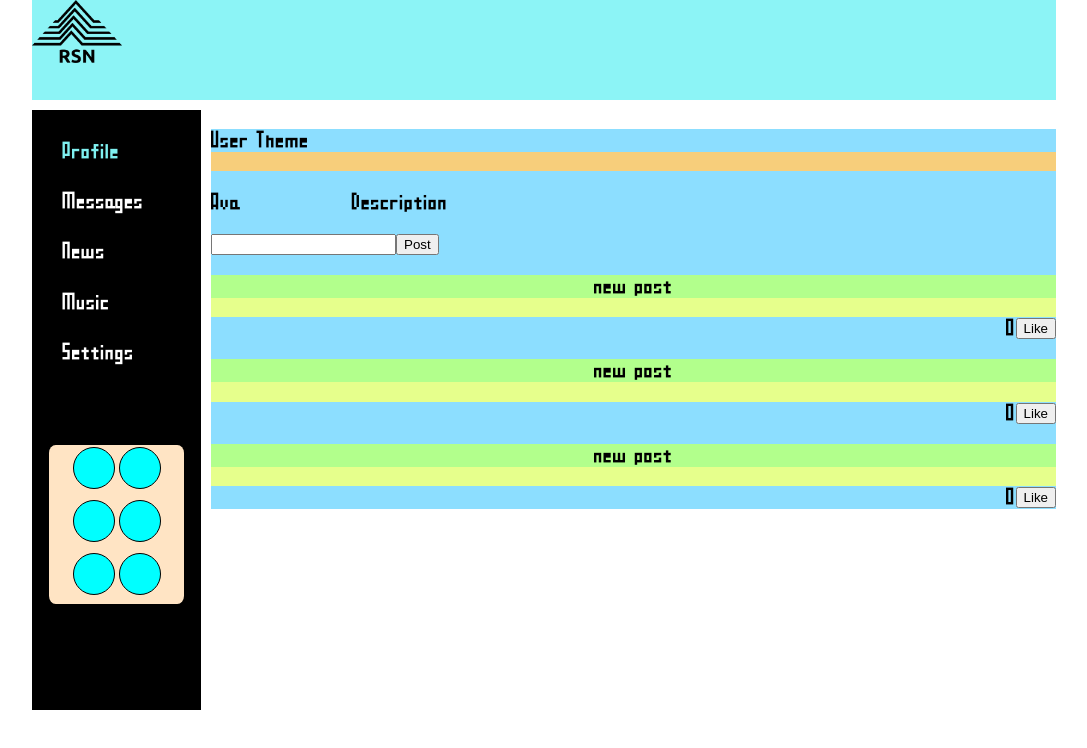
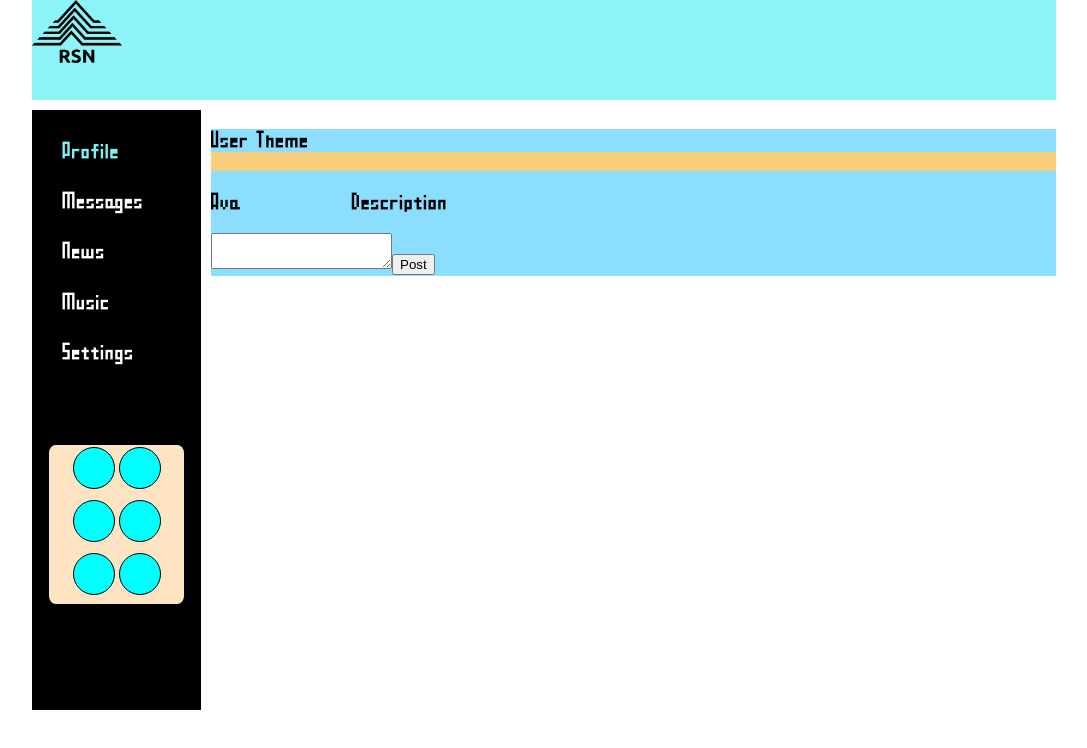
Before and after one commit to NikitOS-1/my-app1, a React (Create React App) app: page /profile in a window 1280 px wide. Shown: the top 748 px of the page, without its empty margins (96-1183 px from the left). Built offline with nearby package versions, Linux system fonts and the light colour scheme.

Commit message:
добавление поста на стену, FLUX(UI,BLL)

```diff
--- a/src/App.js
+++ b/src/App.js
@@ -14,11 +14,17 @@ const App = (props) => {
     <BrowserRouter>
       <div className='app-wrapper'>
         <Header />
-        <Navbar friendData={props.state.users}/>
+        <Navbar friendData={props.state.users} />
         <div className='content'>
           <Routes>
-            <Route path='/profile/*' element={<Profile postData={props.state.posts} />} />
-            <Route path='/messages/*' element={<Messages messageData={props.state.messages} />} />
+            <Route path='/profile/*' element={
+              <Profile
+                postData={props.state.posts}
+                addPost={props.addPost} />
+            } />
+            <Route path='/messages/*' element={
+              <Messages messageData={props.state.messages} />
+            } />
             <Route path='/news/*' element={<News />} />
             <Route path='/music/*' element={<Music />} />
             <Route path='/settings/*' element={<Settings />} />
--- a/src/components/MainRender/Profile/Profile.jsx
+++ b/src/components/MainRender/Profile/Profile.jsx
@@ -9,7 +9,7 @@ const Profile = (props) => {
         <div className={style.item}>
             <UserTheme />
             <UserInfo />
-            <UserWall postData={props.postData} />
+            <UserWall postData={props.postData} addPost={props.addPost} />
         </div>
     );
 };
--- a/src/components/MainRender/Profile/UserWall/AddPost/AddPost.jsx
+++ b/src/components/MainRender/Profile/UserWall/AddPost/AddPost.jsx
@@ -1,11 +1,17 @@
 import React from "react";
 import style from "./AddPost.module.css";
 
-const AddPost = () => {
+const AddPost = (props) => {
+
+    let text = React.createRef();
+    let addText = () => {
+        props.addPost(text.current.value)
+    };
+
     return (
         <div className={style.item}>
-            <input></input>
-            <button>Post</button>
+            <textarea ref={text}></textarea>
+            <button onClick={addText}>Post</button>
         </div>
     );
 };
--- a/src/components/MainRender/Profile/UserWall/UserWall.jsx
+++ b/src/components/MainRender/Profile/UserWall/UserWall.jsx
@@ -10,7 +10,7 @@ const UserWall = (props) => {
     );
     return (
         <div className={style.item}>
-            <AddPost />
+            <AddPost addPost={props.addPost} />
             {postElement}
         </div>
     );
--- a/src/index.js
+++ b/src/index.js
@@ -1,18 +1,5 @@
-import React from 'react';
-import ReactDOM from 'react-dom/client';
 import './index.css';
-import App from './App';
-import reportWebVitals from './reportWebVitals';
 import state from './redux/state';
+import { rerenderEntireTree } from './render';
 
-const root = ReactDOM.createRoot(document.getElementById('root'));
-root.render(
-  <React.StrictMode>
-    <App state={state} />
-  </React.StrictMode>
-);
-
-// If you want to start measuring performance in your app, pass a function
-// to log results (for example: reportWebVitals(console.log))
-// or send to an analytics endpoint. Learn more: https://bit.ly/CRA-vitals
-reportWebVitals();
+rerenderEntireTree(state);
--- a/src/redux/state.js
+++ b/src/redux/state.js
@@ -1,9 +1,7 @@
+import { rerenderEntireTree } from '../render';
+
 let state = {
-    posts: [
-        { post: 'new post', likeCount: 0 },
-        { post: 'new post', likeCount: 0 },
-        { post: 'new post', likeCount: 0 }
-    ],
+    posts: [],
     messages: [
         {
             userName: 'Nikita',
@@ -26,4 +24,13 @@ let state = {
     ]
 };
 
+export let addPost = (text) => {
+    let newPost = {
+        post: text,
+        likeCount: 0
+    };
+    state.posts.unshift(newPost);
+    rerenderEntireTree(state);
+};
+
 export default state;
--- /dev/null
+++ b/src/render.js
@@ -0,0 +1,13 @@
+import React from 'react';
+import ReactDOM from 'react-dom/client';
+import App from './App';
+import { addPost } from './redux/state';
+
+export const rerenderEntireTree = (state) => {
+  const root = ReactDOM.createRoot(document.getElementById('root'));
+  root.render(
+    <React.StrictMode>
+      <App state={state} addPost={addPost} />
+    </React.StrictMode>
+  );
+};
```
